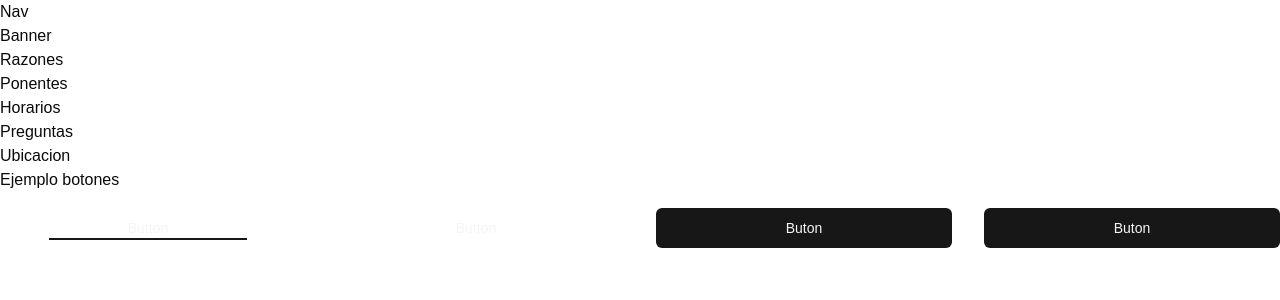
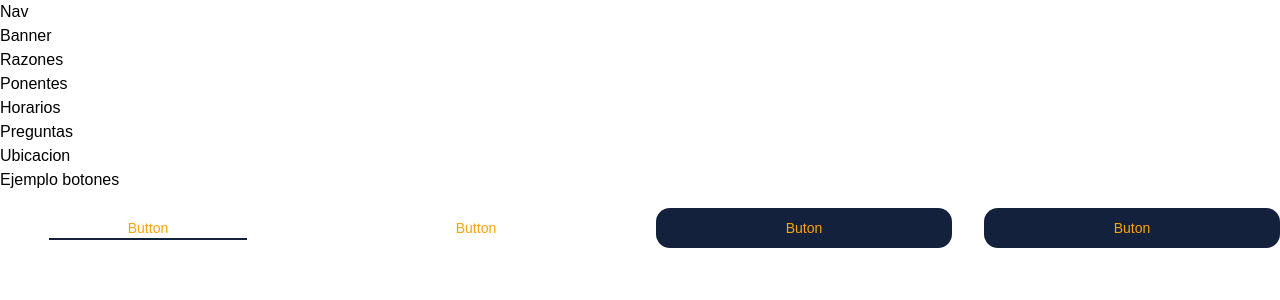
Before and after one commit to Parms221/full-day-gobierno, a Next.js app: page / in a window 1280 px wide. Shown: the top 300 px of the page. Built offline with nearby package versions, Linux system fonts and the light colour scheme.

Commit message:
chore: theme customizations

```diff
--- a/src/app/globals.css
+++ b/src/app/globals.css
@@ -14,57 +14,48 @@
 
 @layer base {
   :root {
-    --background: 0 0% 100%;
-    --foreground: 0 0% 3.9%;
+    --background: 0.0 0.0% 100.0%;
+    --foreground: 0.0 0.0% 0.0%;
     --card: 0 0% 100%;
-    --card-foreground: 0 0% 3.9%;
+    --card-foreground: 0.0 0.0% 0.0%;
     --popover: 0 0% 100%;
-    --popover-foreground: 0 0% 3.9%;
-    --primary: 0 0% 9%;
-    --primary-foreground: 0 0% 98%;
-    --secondary: 0 0% 96.1%;
-    --secondary-foreground: 0 0% 9%;
-    --muted: 0 0% 96.1%;
-    --muted-foreground: 0 0% 45.1%;
-    --accent: 0 0% 96.1%;
-    --accent-foreground: 0 0% 9%;
+    --popover-foreground: 0.0 0.0% 0.0%;
+    --primary: 221.0 50.6% 15.9%;
+    --primary-foreground: 210 40% 98%;
+    --secondary: 37.3 97.5% 52.7%;
+    --secondary-foreground: 222.2 47.4% 11.2%;
+    --muted: 205.7 22.6% 87.8%;
+    --muted-foreground: 0.0 0.0% 36.1%;
+    --accent: 210 40% 96.1%;
+    --accent-foreground: 222.2 47.4% 11.2%;
     --destructive: 0 84.2% 60.2%;
-    --destructive-foreground: 0 0% 98%;
-    --border: 0 0% 89.8%;
-    --input: 0 0% 89.8%;
-    --ring: 0 0% 3.9%;
-    --chart-1: 12 76% 61%;
-    --chart-2: 173 58% 39%;
-    --chart-3: 197 37% 24%;
-    --chart-4: 43 74% 66%;
-    --chart-5: 27 87% 67%;
-    --radius: 0.5rem;
+    --destructive-foreground: 210 40% 98%;
+    --border: 214.3 31.8% 91.4%;
+    --input: 214.3 31.8% 91.4%;
+    --ring: 221.0 50.6% 15.9%;
+    --radius: 1rem;
   }
+
   .dark {
-    --background: 0 0% 3.9%;
-    --foreground: 0 0% 98%;
-    --card: 0 0% 3.9%;
-    --card-foreground: 0 0% 98%;
-    --popover: 0 0% 3.9%;
-    --popover-foreground: 0 0% 98%;
-    --primary: 0 0% 98%;
-    --primary-foreground: 0 0% 9%;
-    --secondary: 0 0% 14.9%;
-    --secondary-foreground: 0 0% 98%;
-    --muted: 0 0% 14.9%;
-    --muted-foreground: 0 0% 63.9%;
-    --accent: 0 0% 14.9%;
-    --accent-foreground: 0 0% 98%;
+    --background: 222.2 84% 4.9%;
+    --foreground: 210 40% 98%;
+    --card: 222.2 84% 4.9%;
+    --card-foreground: 210 40% 98%;
+    --popover: 222.2 84% 4.9%;
+    --popover-foreground: 210 40% 98%;
+    --primary: 217.2 91.2% 59.8%;
+    --primary-foreground: 222.2 47.4% 11.2%;
+    --secondary: 217.2 32.6% 17.5%;
+    --secondary-foreground: 210 40% 98%;
+    --muted: 217.2 32.6% 17.5%;
+    --muted-foreground: 215 20.2% 65.1%;
+    --accent: 217.2 32.6% 17.5%;
+    --accent-foreground: 210 40% 98%;
     --destructive: 0 62.8% 30.6%;
-    --destructive-foreground: 0 0% 98%;
-    --border: 0 0% 14.9%;
-    --input: 0 0% 14.9%;
-    --ring: 0 0% 83.1%;
-    --chart-1: 220 70% 50%;
-    --chart-2: 160 60% 45%;
-    --chart-3: 30 80% 55%;
-    --chart-4: 280 65% 60%;
-    --chart-5: 340 75% 55%;
+    --destructive-foreground: 210 40% 98%;
+    --border: 217.2 32.6% 17.5%;
+    --input: 217.2 32.6% 17.5%;
+    --ring: 224.3 76.3% 48%;
   }
 }
 
```
